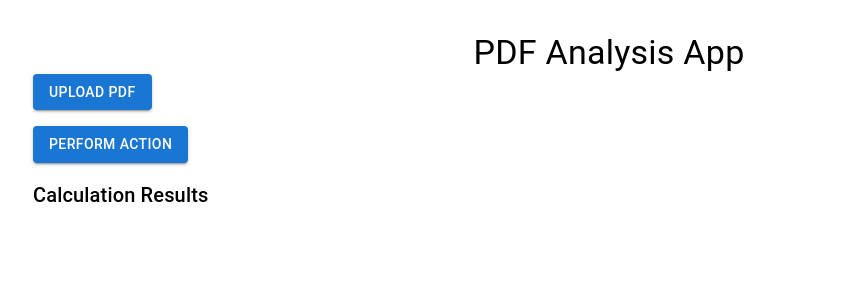
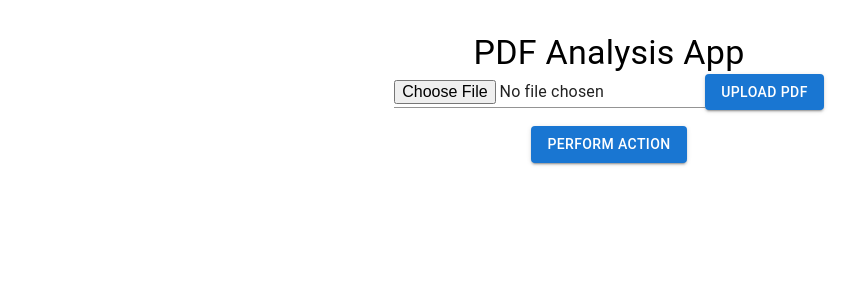
Before and after one commit to momahboobian/pdf-analysis, a React (Create React App) app: page / in a window 1280 px wide. Shown: the top 300 px of the page, without its empty margins (31-887 px from the left). Built offline with nearby package versions, Linux system fonts and the light colour scheme.

Commit message:
displaying the result after clicking on the action

```diff
--- a/package.json
+++ b/package.json
@@ -10,6 +10,7 @@
     "@testing-library/jest-dom": "^5.17.0",
     "@testing-library/react": "^13.4.0",
     "@testing-library/user-event": "^13.5.0",
+    "axios": "^1.6.8",
     "react": "^18.3.1",
     "react-dom": "^18.3.1",
     "react-scripts": "5.0.1",
--- a/src/App.js
+++ b/src/App.js
@@ -1,31 +1,93 @@
 import React, { useState } from "react";
-import { Container, Typography } from "@mui/material";
+import {
+  Container,
+  Typography,
+  Table,
+  TableContainer,
+  TableHead,
+  TableBody,
+  TableRow,
+  TableCell,
+  Paper,
+} from "@mui/material";
 import UploadForm from "./components/UploadForm";
 import ActionButton from "./components/ActionButton";
-import CalculationData from "./components/CalculationData";
+import axios from "axios";
+import "./App.css";
 
 export default function App() {
-  const [file, setFile] = useState(null);
   const [calculationData, setCalculationData] = useState([]);
 
-  const handleFileChange = (event) => {
-    setFile(event.target.files[0]);
+  const handleFileChange = async (event) => {
+    const file = event.target.files[0];
+    const formData = new FormData();
+    formData.append("file", file);
+
+    try {
+      const response = await axios.post(
+        "http://localhost:5000/upload",
+        formData,
+        {
+          headers: {
+            "Content-Type": "multipart/form-data",
+          },
+        }
+      );
+      // Check if the response contains calculation_results
+      if (response.data.calculation_results) {
+        setCalculationData(response.data.calculation_results);
+      } else {
+        console.error("No calculation results found in the response");
+      }
+    } catch (error) {
+      console.error("Error:", error);
+    }
   };
 
-  const handleAction = () => {
-    // Implement action logic here
-    // For now, let's just display a placeholder result
-    setCalculationData(["Result 1", "Result 2", "Result 3"]);
+  const handleClick = async () => {
+    try {
+      const response = await axios.post("http://localhost:5000/action", {
+        file_name: "2DFD1DD0-D76E-48C9-909E-6763605B5D6F.pdf", // Pass the filename or any relevant data
+      });
+      // Check if the response contains calculation_results
+      if (response.data.calculation_results) {
+        setCalculationData(response.data.calculation_results);
+      } else {
+        console.error("No calculation results found in the response");
+      }
+    } catch (error) {
+      console.error("Error:", error);
+    }
   };
 
   return (
-    <Container>
+    <Container className="App">
       <Typography variant="h4" component="h1" align="center" mt={4}>
         PDF Analysis App
       </Typography>
-      <UploadForm onFileChange={handleFileChange} />
-      <ActionButton onClick={handleAction} />
-      <CalculationData data={calculationData} />
+      <UploadForm />
+      <ActionButton onClick={handleClick} />
+      {calculationData.length > 0 && (
+        <TableContainer component={Paper}>
+          <Table>
+            <TableHead>
+              <TableRow>
+                <TableCell>Site Name</TableCell>
+                <TableCell>Total</TableCell>
+              </TableRow>
+            </TableHead>
+            <TableBody>
+              {calculationData.map((row, index) => (
+                <TableRow key={index}>
+                  <TableCell>{row.site}</TableCell>
+                  <TableCell>{row.total}</TableCell>
+                  <TableCell>{row.gran}</TableCell>
+                </TableRow>
+              ))}
+            </TableBody>
+          </Table>
+        </TableContainer>
+      )}
     </Container>
   );
 }
--- a/src/components/UploadForm.js
+++ b/src/components/UploadForm.js
@@ -1,22 +1,43 @@
-import { Box, Button } from '@mui/material';
+import React, { useState } from "react";
+import { Box, Button, Input } from "@mui/material";
 
-export default function UploadForm ({ onFileChange }) {
-return (
-<Box>
-  <input
-    accept=".pdf"
-    style={{ display: 'none' }}
-    id="contained-button-file"
-    multiple
-    type="file"
-      onChange={onFileChange}
+import axios from "axios";
 
-/>
-  <label htmlFor="contained-button-file">
-    <Button variant="contained" component="span">
-      Upload PDF
-    </Button>
-  </label>
-    </Box>
+export default function FileUpload() {
+  const [file, setFile] = useState(null);
+
+  const handleFileChange = (e) => {
+    setFile(e.target.files[0]);
+  };
+
+  const handleSubmit = async () => {
+    if (!file) {
+      console.error("No file selected");
+      return;
+    }
+
+    const formData = new FormData();
+    formData.append("file", file);
+
+    try {
+      const response = await axios.post(
+        "http://localhost:5000/upload",
+        formData
+      );
+      console.log(response.data);
+    } catch (error) {
+      console.error("Error uploading file:", error);
+    }
+  };
+
+  return (
+    <div>
+      <Box>
+        <Input type="file" onChange={handleFileChange} />
+        <Button variant="contained" component="span" onClick={handleSubmit}>
+          Upload PDF
+        </Button>
+      </Box>
+    </div>
   );
-};
+}
```
Also changed, not shown: src/components/ActionButton.js (+8 -7 lines), 1 other file (tests, documents, lock files or other folders).
